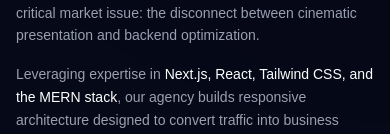
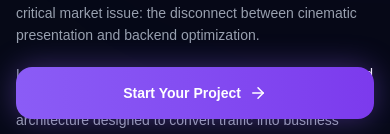
Before and after one commit to MuhammadYaxir/devcraft-agency, a Next.js app: page /about in a window 390 px wide. Shown: the part 709-843 px from the top of the page. Built offline with nearby package versions, Linux system fonts and the light colour scheme; no server answers.

Commit message:
Add sticky mobile CTA button

```diff
--- a/src/app/layout.tsx
+++ b/src/app/layout.tsx
@@ -2,6 +2,7 @@
 import SmoothScrollProvider from "@/providers/SmoothScrollProvider";
 import CursorGlow from "@/components/animations/CursorGlow";
 import "./globals.css";
+import MobileStickyCTA from "@/components/mobile/MobileStickyCTA";
 
 // 1. Define the absolute production URL for your agency site
 const siteUrl = process.env.NEXT_PUBLIC_SITE_URL || "https://devcraft.agency";
@@ -81,6 +82,7 @@
         {/* Preserved your smooth scroll wrapper and cursor glow hooks */}
         <SmoothScrollProvider>
           <CursorGlow />
+          <MobileStickyCTA />
           {children}
         </SmoothScrollProvider>
       </body>
--- /dev/null
+++ b/src/components/mobile/MobileStickyCTA.tsx
@@ -0,0 +1,24 @@
+"use client";
+
+import Link from "next/link";
+import { ArrowRight } from "lucide-react";
+import { motion } from "framer-motion";
+
+export default function MobileStickyCTA() {
+  return (
+    <div className="fixed bottom-4 left-0 w-full px-4 z-[9999] md:hidden">
+      <motion.div
+        initial={{ y: 100, opacity: 0 }}
+        animate={{ y: 0, opacity: 1 }}
+        transition={{ duration: 0.5 }}
+      >
+        <Link href="/contact">
+          <button className="w-full py-4 rounded-2xl bg-gradient-to-r from-[#8B5CF6] to-[#7C3AED] text-white font-bold text-sm shadow-[0_0_30px_rgba(139,92,246,0.4)] flex items-center justify-center gap-2">
+            Start Your Project
+            <ArrowRight size={18} />
+          </button>
+        </Link>
+      </motion.div>
+    </div>
+  );
+}
```
